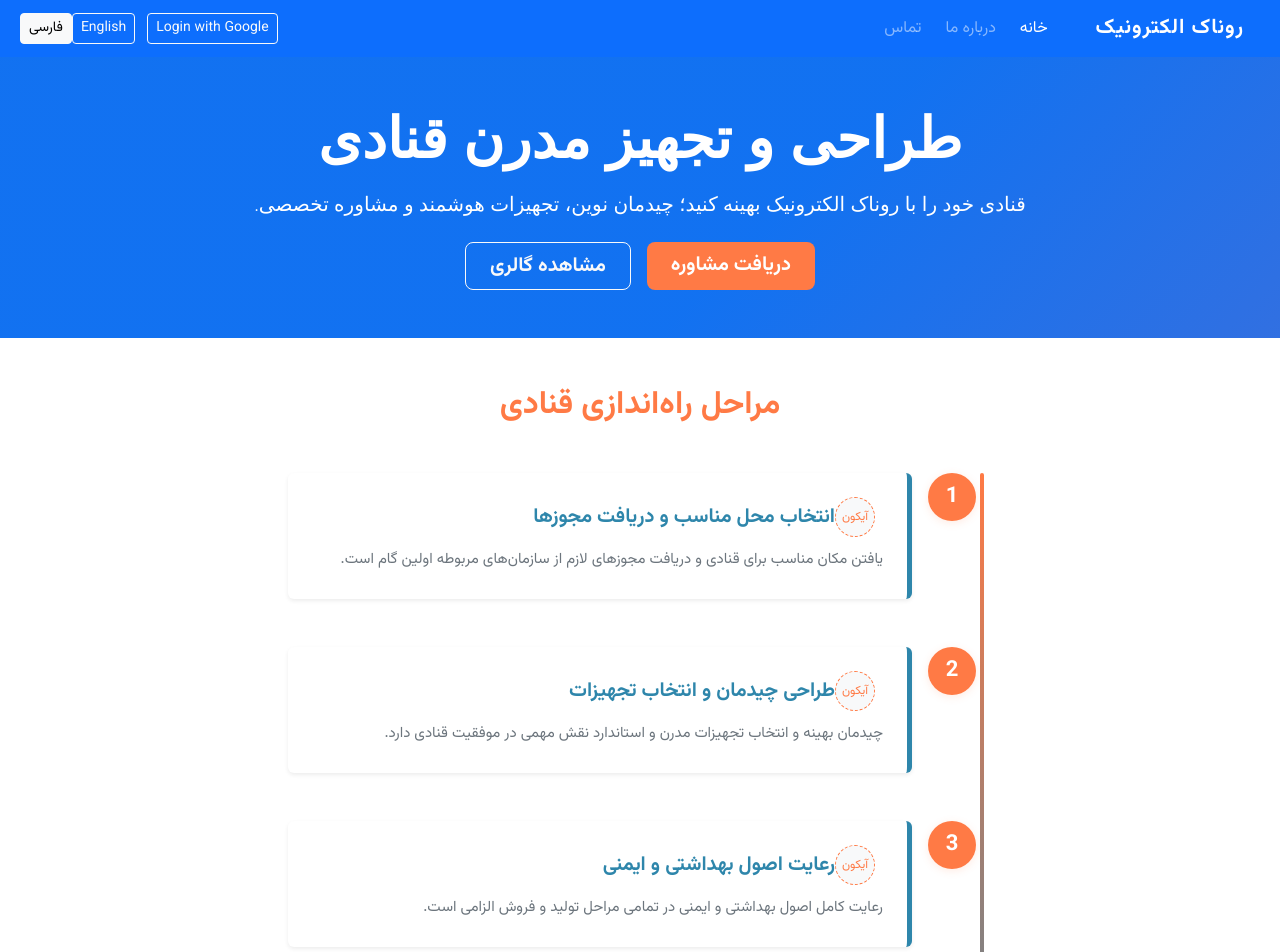
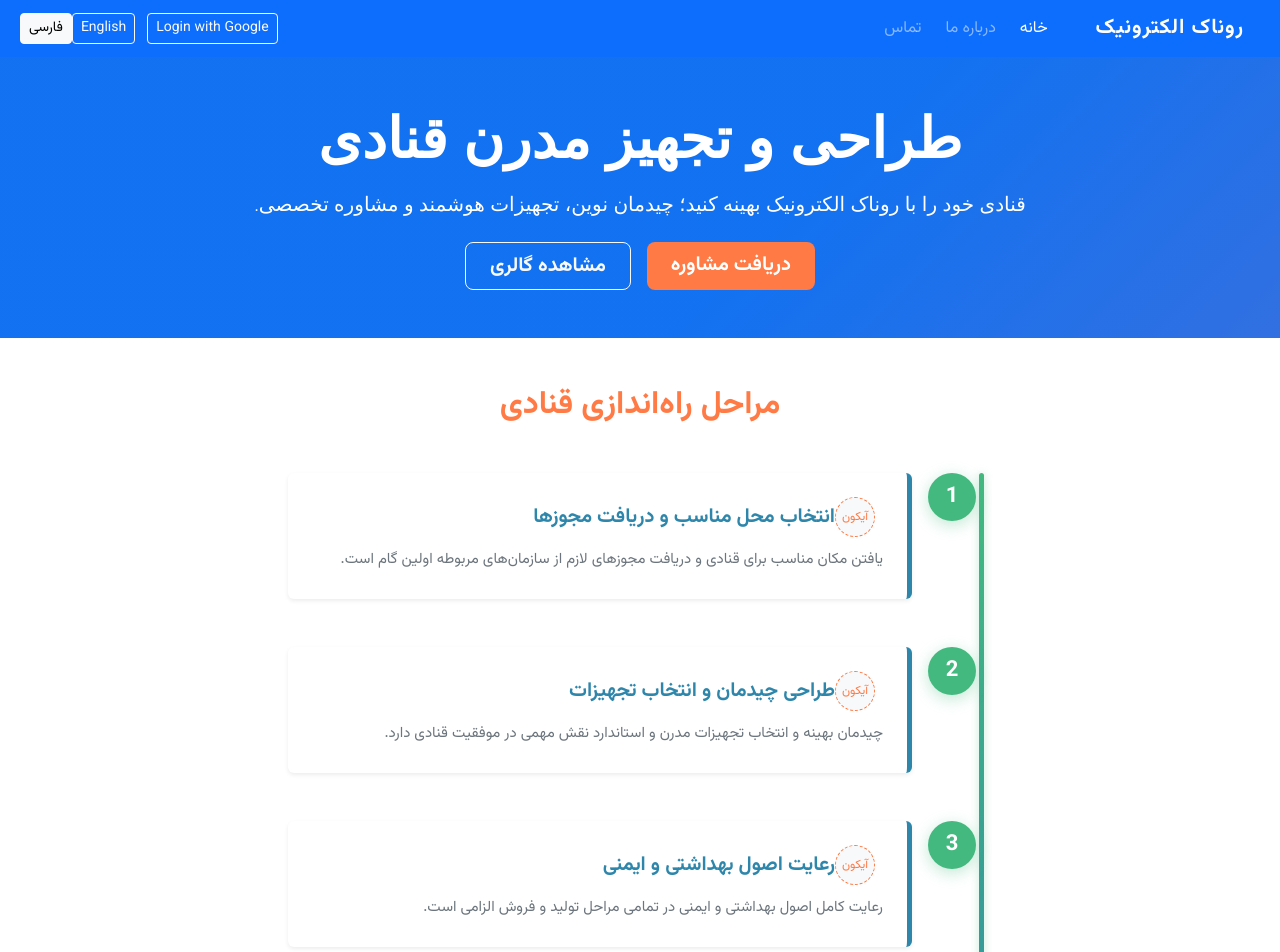
Before and after one commit to artificialxflow/ghanadi, a Next.js app: page / in a window 1280 px wide. Shown: the top 952 px of the page. Built offline with nearby package versions, Linux system fonts and the light colour scheme; no server answers.

Commit message:
Update InfographicSteps.tsx

```diff
--- a/components/InfographicSteps.tsx
+++ b/components/InfographicSteps.tsx
@@ -43,11 +43,12 @@ export default function InfographicSteps() {
               position: 'absolute',
               top: 0,
               right: 24,
-              width: 4,
+              width: 5,
               height: '100%',
-              background: 'linear-gradient(180deg, #FF7A45 0%, #2E86AB 100%)',
-              borderRadius: 2,
-              zIndex: 0
+              background: 'linear-gradient(180deg, #43B97F 0%, #2E86AB 100%)',
+              borderRadius: 3,
+              zIndex: 0,
+              boxShadow: '0 0 8px #43B97F55'
             }} />
             {steps.map((step, idx) => (
               <div key={idx} className="d-flex align-items-start mb-5 position-relative" style={{ zIndex: 1 }}>
@@ -55,7 +56,7 @@ export default function InfographicSteps() {
                 <div style={{
                   minWidth: 48,
                   minHeight: 48,
-                  background: '#FF7A45',
+                  background: '#43B97F',
                   color: '#fff',
                   borderRadius: '50%',
                   display: 'flex',
@@ -63,7 +64,7 @@ export default function InfographicSteps() {
                   justifyContent: 'center',
                   fontSize: 22,
                   fontWeight: 700,
-                  boxShadow: '0 2px 8px rgba(255,122,69,0.15)',
+                  boxShadow: '0 4px 16px #43B97F55',
                   marginLeft: 16,
                   marginRight: 0,
                   fontFamily: 'Vazirmatn, Tahoma, Arial, sans-serif',
```
